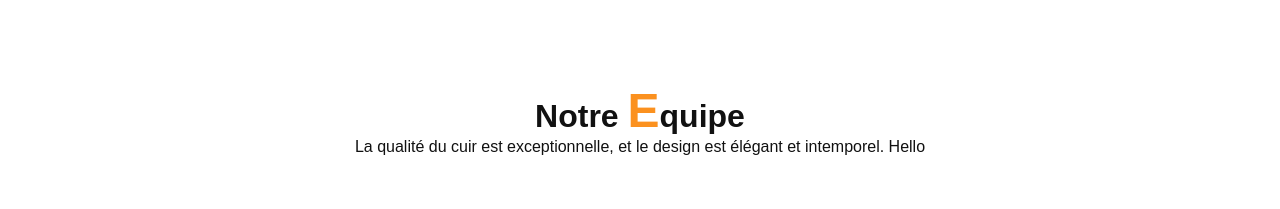
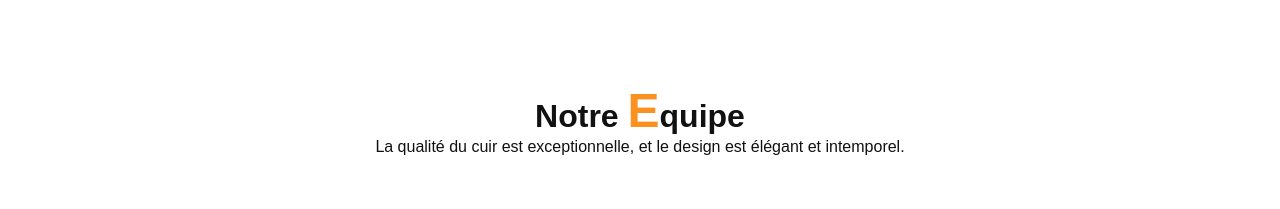
Before and after one commit to Bk-004/l_or_design, a plain HTML site: page index.html in a window 1280 px wide. Shown: the part 2540-2749 px from the top of the page. Drawn offline with Linux system fonts and the light colour scheme.

Commit message:
delete update

```diff
--- a/index.html
+++ b/index.html
@@ -160,7 +160,7 @@
     <section class="expert" id="expert">
         <div class="titre-text">
                 <h2 class="titre">Notre <span>E</span>quipe</h2>
-                <p>La qualité du cuir est exceptionnelle, et le design est élégant et intemporel. Hello</p>
+                <p>La qualité du cuir est exceptionnelle, et le design est élégant et intemporel.</p>
             </div>
             <div class="contenus">
                 <div class="box">
```
